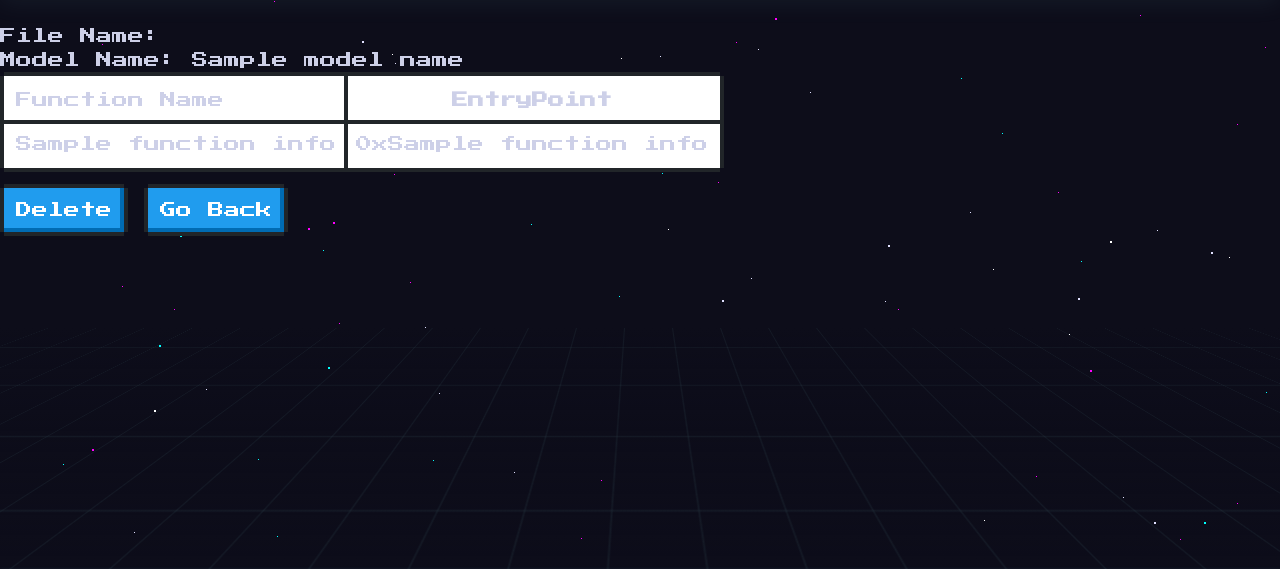
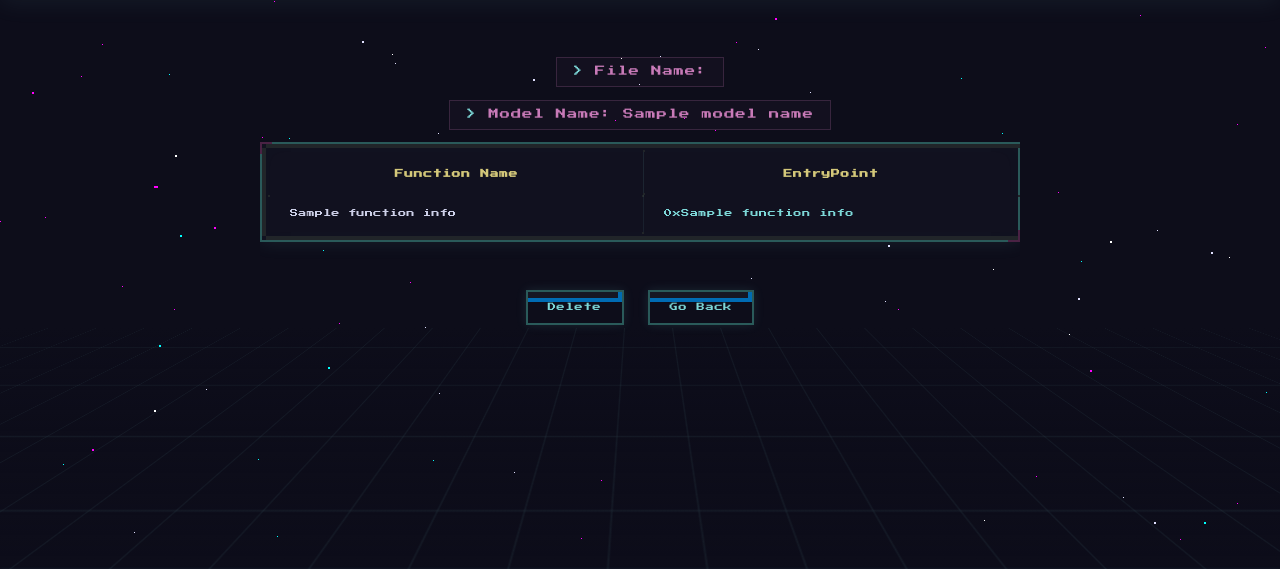
Before and after one commit to Xenios91/Glyph, a FastAPI app: template templates/get_symbols.html in a window 1280 px wide. Shown: the part 56-625 px from the top of the page. Run offline with FastAPI, Linux system fonts and the light colour scheme; the template is opened without the code that fills it: most values are stand-ins (such as "Sample title", 1, 10 or a date in 2020); parts of the project's set-up code (start-up, migrations or seed data) failed here and were passed over; some libraries are stand-ins or nearby versions.

Commit message:
bug fixes

```diff
--- a/static/css/predictions_style.css
+++ b/static/css/predictions_style.css
@@ -35,6 +35,16 @@
     color: #7dd8d8;
 }
 
+/* ── Table container ─────────────────────────────────────────── */
+.table-container {
+    width: 100%;
+    max-width: 760px;
+    margin: 0 auto;
+    display: flex;
+    flex-direction: column;
+    gap: 1rem;
+}
+
 /* ── Table wrapper ───────────────────────────────────────────── */
 .m-table {
     width: 100%;
@@ -48,8 +58,21 @@
     min-height: unset !important;
 }
 
+.nes-table-responsive {
+    width: 100%;
+    overflow-x: auto;
+}
+
 .overflow {
     overflow-x: auto;
+}
+
+/* ── Button group ────────────────────────────────────────────── */
+.button-group {
+    display: flex;
+    gap: 1rem;
+    justify-content: center;
+    margin-top: 0.5rem;
 }
 
 blockquote {
--- a/templates/get_symbols.html
+++ b/templates/get_symbols.html
@@ -1,5 +1,6 @@
 {% extends "layout.html" %}
 {% block content %}
+<link rel="stylesheet" href="{{ url_for('static', path='css/predictions_style.css') }}">
 <div class="content blue-bg">
     {% set items = [
         {'label': 'File Name', 'value': bin_name, 'id': 'file-name'},
@@ -7,20 +8,20 @@
     ] %}
     {% include 'components/page_header.html' %}
 
-    <div>
-        <div class="nes-table-responsive content m-table center-contents overflow">
+    <div class="table-container">
+        <div class="nes-table-responsive">
             <blockquote>
                 <table class="nes-table is-bordered is-centered">
                     <thead>
                         <tr>
-                            <td scope="col">Function Name</td>
+                            <th scope="col">Function Name</th>
                             <th scope="col">EntryPoint</th>
                         </tr>
                     </thead>
                     <tbody>
                         {% for functionInfo in functions %}
-                        <tr id="{{ functionInfo[1] }}-id" onmouseover="changeBackground(this.id, '#d1d1d1');"
-                            onmouseout="changeBackground(this.id, '#ffffff');" onclick="goToURL(this.id)">
+                        <tr id="{{ functionInfo[1] }}-id" onmouseover="changeBackground(this.id, 'rgba(0,255,255,0.07)');"
+                            onmouseout="changeBackground(this.id, '#000000');" onclick="goToURL(this.id)">
                             <td>{{ functionInfo[1] }}</td>
                             <td>0x{{ functionInfo[2] }}</td>
                         </tr>
@@ -28,7 +29,9 @@
                     </tbody>
                 </table>
             </blockquote>
-            <button type="button" class="nes-btn is-primary mr-25" onclick="deleteModel()">Delete</button>
+        </div>
+        <div class="button-group">
+            <button type="button" class="nes-btn is-primary" onclick="deleteModel()">Delete</button>
             <button type="button" class="nes-btn is-primary" onclick="history.back()">Go Back</button>
         </div>
     </div>
```
